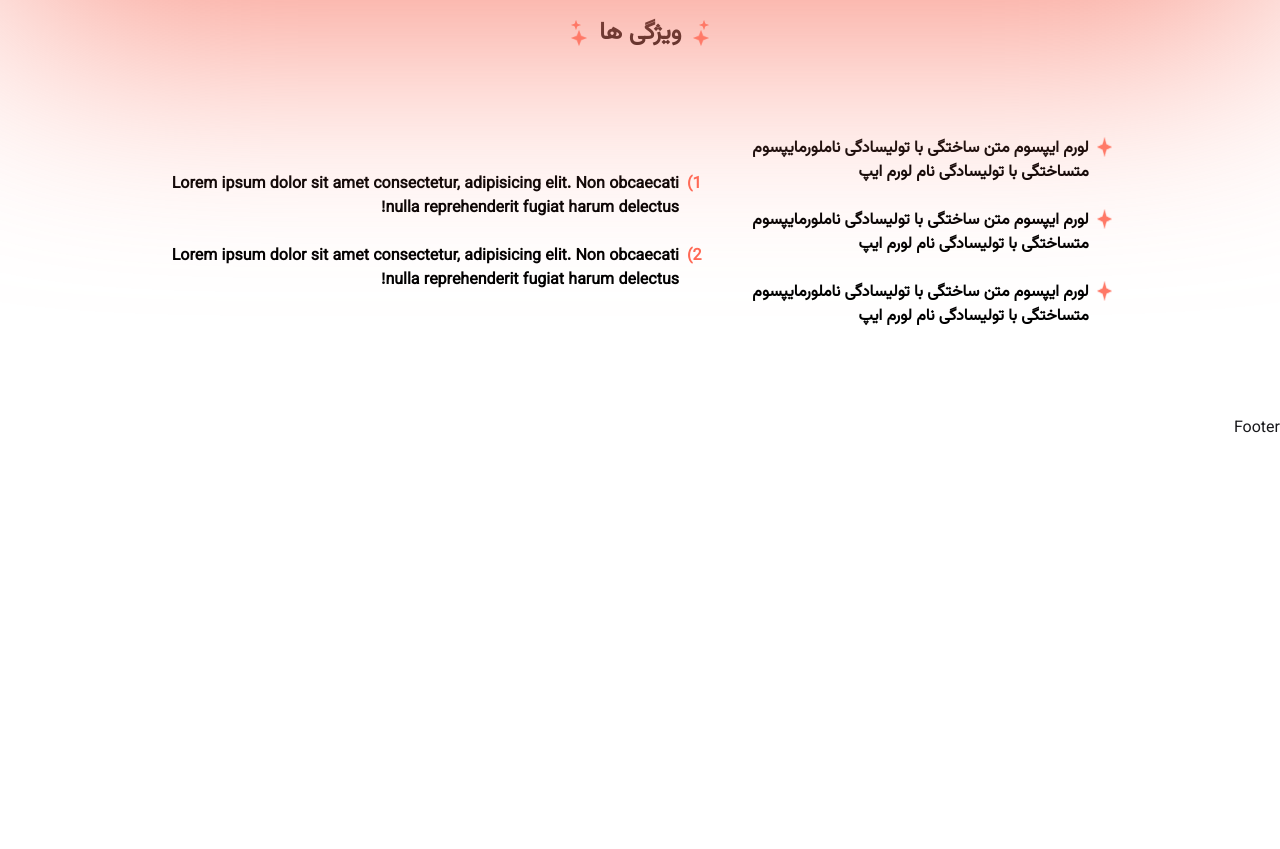
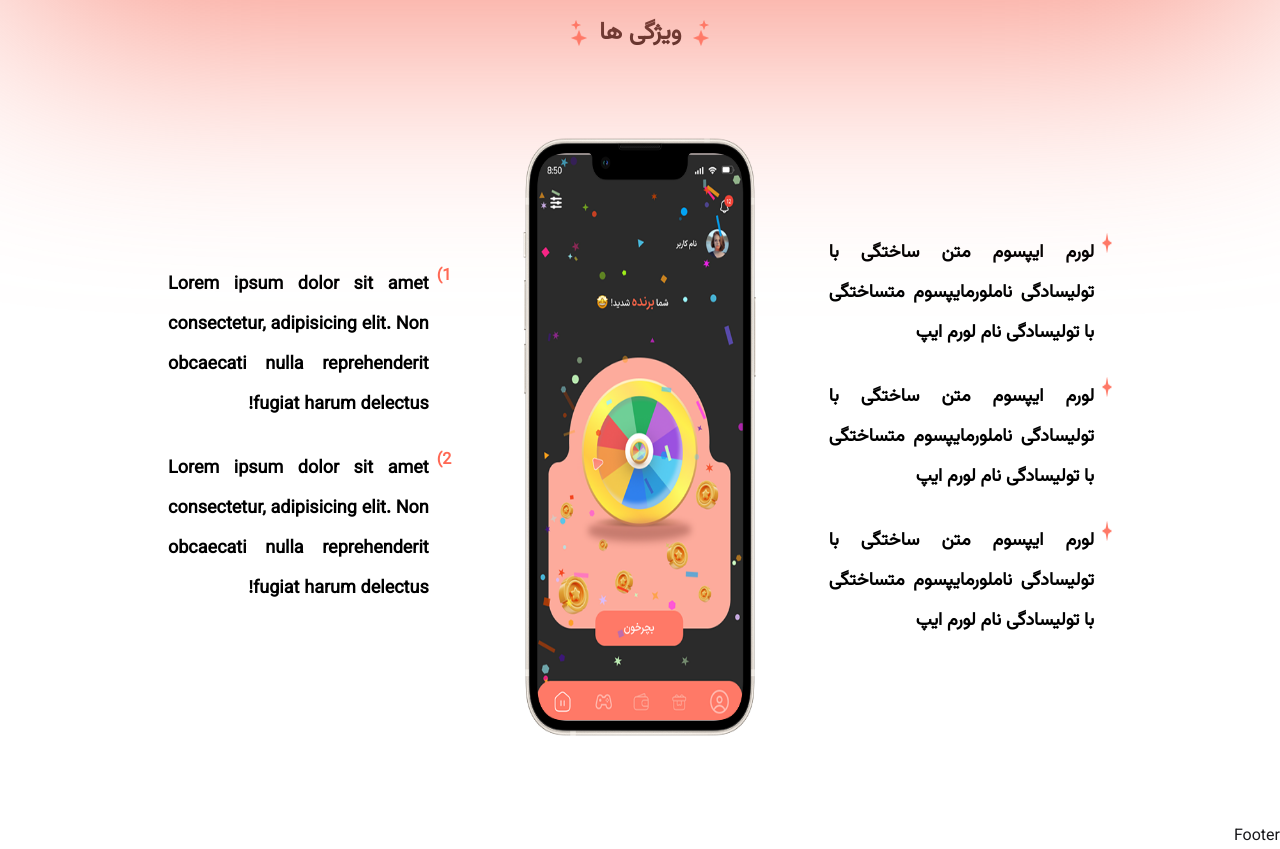
Before and after one commit to buordino/landing, a Next.js app: page / in a window 1280 px wide. Shown: the part 740-1589 px from the top of the page. Before the commit the page ends 1181 px from the top, so only its background shows below. Built offline with nearby package versions, Linux system fonts and the light colour scheme.

Commit message:
change ui

```diff
--- a/app/_components/FeatureTexts.tsx
+++ b/app/_components/FeatureTexts.tsx
@@ -26,7 +26,7 @@ const FeatureTexts = ({ texts, symbol }: FeatureTextsPropsType) => {
               />
             </div>
           )}
-          <p>{text}</p>
+          <p className="text-justify text-lg leading-[40px]">{text}</p>
         </div>
       ))}
     </div>
--- a/app/_components/FeaturesSection.tsx
+++ b/app/_components/FeaturesSection.tsx
@@ -1,3 +1,4 @@
+import Image from "next/image";
 import FeatureTexts from "./FeatureTexts"
 import SectionTitle from "./SectionTitle"
 
@@ -7,6 +8,7 @@ const FeaturesSection = () => {
       <SectionTitle>ویژگی ها</SectionTitle>
       <div className="py-22 px-16 md:px-42">
         <div className="flex items-center justify-between gap-6">
+          <div className="w-[30%]">
             <FeatureTexts
               symbol="star"
               texts={[
@@ -15,6 +17,16 @@ const FeaturesSection = () => {
                 "لورم ایپسوم متن ساختگی با تولیسادگی ناملورمایپسوم متساختگی با تولیسادگی نام لورم ایپ",
               ]}
             />
+          </div>
+          <div className="h-[600px] relative w-[25%]">
+            <Image
+              fill
+              className="object-center"
+              alt="mobile-img"
+              src={"/images/Group-41.png"}
+            />
+          </div>
+          <div className="w-[30%]">
             <FeatureTexts
               symbol="number"
               texts={[
@@ -24,6 +36,7 @@ const FeaturesSection = () => {
             />
           </div>
         </div>
+      </div>
     </section>
   );
 }
```
Lines whose indentation alone changed are shown as unchanged.
